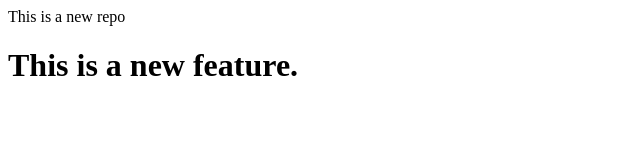
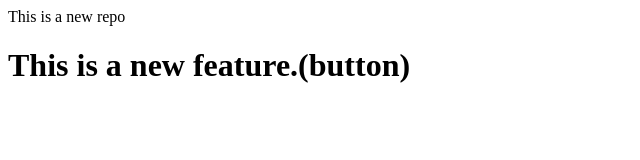
Before and after one commit to rayansiingh/localrepo, a plain HTML site: page index.html in a window 1280 px wide. Shown: the whole page, without its empty margins (0-640 px from the left). Drawn offline with Linux system fonts and the light colour scheme.

```diff
--- a/index.html
+++ b/index.html
@@ -1,2 +1,2 @@
 <p>This is a new repo</p>
-<h1>This is a new feature.</h1>
+<h1>This is a new feature.(button)</h1>
```
